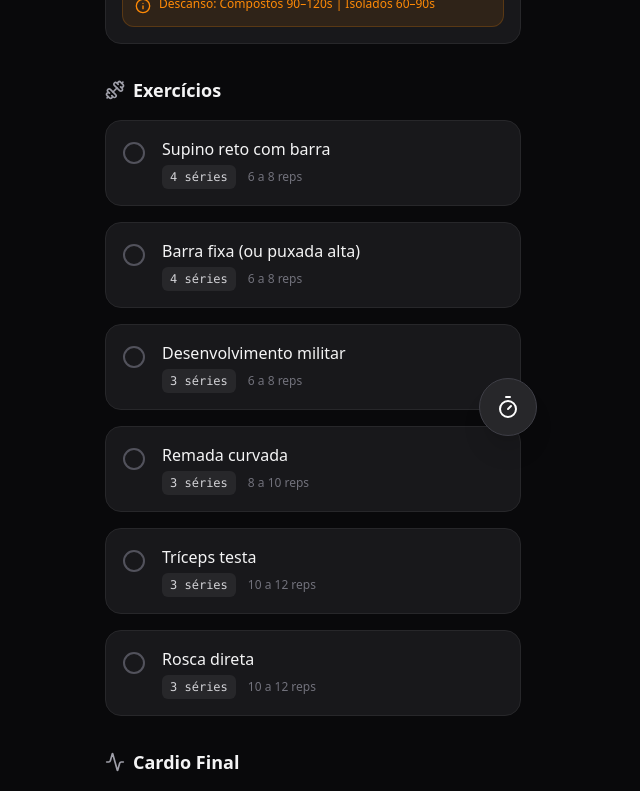
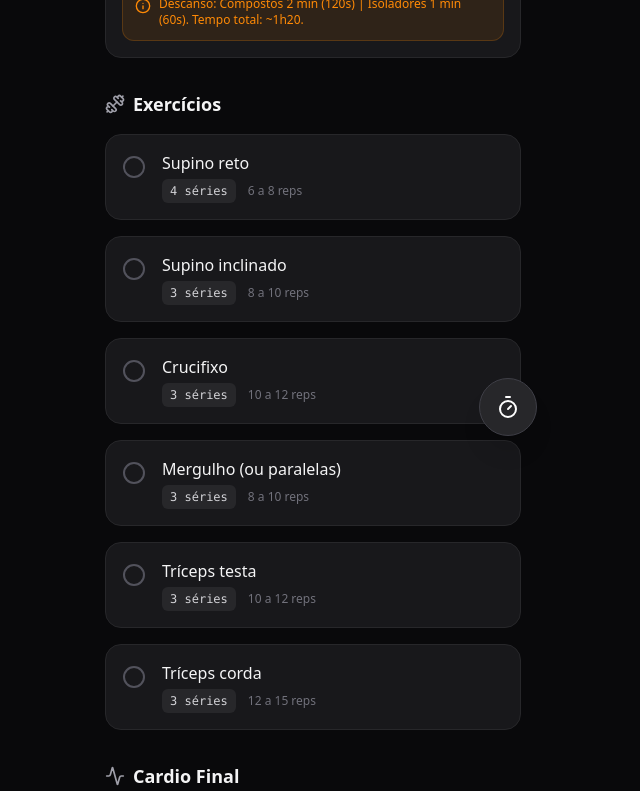
Before and after one commit to mfurmigabtc-sudo/treino, a React (Vite) app: page / in a window 1280 px wide. Shown: the part 340-1131 px from the top of the page, without its empty margins (327-967 px from the left). Built offline with nearby package versions, Linux system fonts and the light colour scheme.

Commit message:
feat: Refine Monday workout plan
Update exercise names and sets/reps for the Monday workout to better reflect a chest and triceps focus, aligning with hypertrophy principles.

```diff
--- a/src/App.tsx
+++ b/src/App.tsx
@@ -35,15 +35,15 @@ const workoutPlan: WorkoutDay[] = [
     id: 'monday',
     shortName: 'Seg',
     dayOfWeek: 'Segunda-feira',
-    title: 'Superior A (Base / Força)',
-    description: 'Foco: cargas mais altas + compostos.',
+    title: 'Superior A (Peito + Tríceps)',
+    description: 'Foco: Cargas mais altas + compostos. Peito já recruta tríceps.',
     exercises: [
-      { id: 'mon-1', name: 'Supino reto com barra', sets: 4, reps: '6 a 8' },
-      { id: 'mon-2', name: 'Barra fixa (ou puxada alta)', sets: 4, reps: '6 a 8' },
-      { id: 'mon-3', name: 'Desenvolvimento militar', sets: 3, reps: '6 a 8' },
-      { id: 'mon-4', name: 'Remada curvada', sets: 3, reps: '8 a 10' },
+      { id: 'mon-1', name: 'Supino reto', sets: 4, reps: '6 a 8' },
+      { id: 'mon-2', name: 'Supino inclinado', sets: 3, reps: '8 a 10' },
+      { id: 'mon-3', name: 'Crucifixo', sets: 3, reps: '10 a 12' },
+      { id: 'mon-4', name: 'Mergulho (ou paralelas)', sets: 3, reps: '8 a 10' },
       { id: 'mon-5', name: 'Tríceps testa', sets: 3, reps: '10 a 12' },
-      { id: 'mon-6', name: 'Rosca direta', sets: 3, reps: '10 a 12' },
+      { id: 'mon-6', name: 'Tríceps corda', sets: 3, reps: '12 a 15' },
     ],
     cardio: 'Cardio leve opcional (15-20 min).'
   },
@@ -52,14 +52,14 @@ const workoutPlan: WorkoutDay[] = [
     shortName: 'Ter',
     dayOfWeek: 'Terça-feira',
     title: 'Inferior A (Quadríceps)',
-    description: 'Foco: Quadríceps dominante.',
+    description: 'Foco: Quadríceps dominante (parte da frente).',
     exercises: [
-      { id: 'tue-1', name: 'Agachamento livre', sets: 4, reps: '6 a 8' },
+      { id: 'tue-1', name: 'Agachamento', sets: 4, reps: '6 a 8' },
       { id: 'tue-2', name: 'Leg press', sets: 3, reps: '8 a 10' },
-      { id: 'tue-3', name: 'Cadeira extensora', sets: 3, reps: '10 a 12' },
-      { id: 'tue-4', name: 'Afundo (walking lunge)', sets: 3, reps: '10 cada perna' },
+      { id: 'tue-3', name: 'Cadeira extensora', sets: 3, reps: '12 a 15' },
+      { id: 'tue-4', name: 'Afundo', sets: 3, reps: '10 cada perna' },
       { id: 'tue-5', name: 'Panturrilha em pé', sets: 4, reps: '12 a 15' },
-      { id: 'tue-6', name: 'Abdômen (prancha)', sets: 3, reps: '30 a 60s' },
+      { id: 'tue-6', name: 'Abdômen', sets: 3, reps: '15 a 20' },
     ],
     cardio: 'Cardio leve opcional (15-20 min).'
   },
@@ -67,14 +67,14 @@ const workoutPlan: WorkoutDay[] = [
     id: 'wednesday',
     shortName: 'Qua',
     dayOfWeek: 'Quarta-feira',
-    title: 'Superior B (Volume)',
-    description: 'Foco: Volume para costas e peito.',
+    title: 'Superior B (Costas + Bíceps)',
+    description: 'Foco: Volume. Costas já recruta bíceps, combinação eficiente.',
     exercises: [
-      { id: 'wed-1', name: 'Supino inclinado halter', sets: 4, reps: '8 a 10' },
-      { id: 'wed-2', name: 'Puxada aberta', sets: 4, reps: '8 a 10' },
-      { id: 'wed-3', name: 'Elevação lateral', sets: 3, reps: '12 a 15' },
-      { id: 'wed-4', name: 'Remada baixa', sets: 3, reps: '10 a 12' },
-      { id: 'wed-5', name: 'Tríceps corda', sets: 3, reps: '12 a 15' },
+      { id: 'wed-1', name: 'Barra fixa ou puxada', sets: 4, reps: '6 a 8' },
+      { id: 'wed-2', name: 'Remada curvada', sets: 3, reps: '8 a 10' },
+      { id: 'wed-3', name: 'Remada baixa', sets: 3, reps: '10 a 12' },
+      { id: 'wed-4', name: 'Pulldown', sets: 3, reps: '10 a 12' },
+      { id: 'wed-5', name: 'Rosca direta', sets: 3, reps: '10 a 12' },
       { id: 'wed-6', name: 'Rosca alternada', sets: 3, reps: '10 a 12' },
     ],
     cardio: 'Cardio leve opcional (15-20 min).'
@@ -87,9 +87,9 @@ const workoutPlan: WorkoutDay[] = [
     description: 'Foco: Cadeia posterior e glúteos.',
     exercises: [
       { id: 'thu-1', name: 'Levantamento terra', sets: 4, reps: '5 a 6' },
-      { id: 'thu-2', name: 'Mesa flexora', sets: 3, reps: '10 a 12' },
-      { id: 'thu-3', name: 'Stiff', sets: 3, reps: '8 a 10' },
-      { id: 'thu-4', name: 'Glute bridge / hip thrust', sets: 3, reps: '10 a 12' },
+      { id: 'thu-2', name: 'Stiff', sets: 3, reps: '8 a 10' },
+      { id: 'thu-3', name: 'Mesa flexora', sets: 3, reps: '10 a 12' },
+      { id: 'thu-4', name: 'Hip thrust', sets: 3, reps: '10 a 12' },
       { id: 'thu-5', name: 'Panturrilha sentado', sets: 4, reps: '12 a 15' },
       { id: 'thu-6', name: 'Abdômen infra', sets: 3, reps: '12 a 15' },
     ],
@@ -99,15 +99,15 @@ const workoutPlan: WorkoutDay[] = [
     id: 'friday',
     shortName: 'Sex',
     dayOfWeek: 'Sexta-feira',
-    title: 'Superior C (Estético / Pump)',
-    description: 'O "segredo" pra crescer visualmente.',
+    title: 'Superior C (Ombro + Acabamento)',
+    description: 'Foco: O "segredo" pra crescer visualmente.',
     exercises: [
-      { id: 'fri-1', name: 'Crucifixo máquina ou halter', sets: 3, reps: '12 a 15' },
-      { id: 'fri-2', name: 'Pulldown neutro', sets: 3, reps: '10 a 12' },
-      { id: 'fri-3', name: 'Elevação lateral + drop set', sets: 3, reps: '12 a 15' },
+      { id: 'fri-1', name: 'Desenvolvimento', sets: 4, reps: '6 a 8' },
+      { id: 'fri-2', name: 'Elevação lateral', sets: 4, reps: '12 a 15' },
+      { id: 'fri-3', name: 'Elevação frontal', sets: 3, reps: '10 a 12' },
       { id: 'fri-4', name: 'Face pull', sets: 3, reps: '12 a 15' },
-      { id: 'fri-5', name: 'Tríceps banco', sets: 3, reps: '12 a 15' },
-      { id: 'fri-6', name: 'Rosca concentrada', sets: 3, reps: '12 a 15' },
+      { id: 'fri-5', name: 'Trapézio encolhimento', sets: 3, reps: '10 a 12' },
+      { id: 'fri-6', name: 'Exercício leve de braço (opcional)', sets: 3, reps: '12 a 15' },
     ],
     cardio: 'Cardio leve opcional (15-20 min).'
   }
@@ -332,7 +332,7 @@ export default function App() {
 
                 <div className="mt-4 flex items-start gap-2 text-xs text-orange-400 bg-orange-400/10 p-3 rounded-xl border border-orange-400/20">
                   <Info className="w-4 h-4 shrink-0 mt-0.5" />
-                  <p>Descanso: Compostos 90–120s | Isolados 60–90s</p>
+                  <p>Descanso: Compostos 2 min (120s) | Isoladores 1 min (60s). Tempo total: ~1h20.</p>
                 </div>
               </div>
             </div>
```
